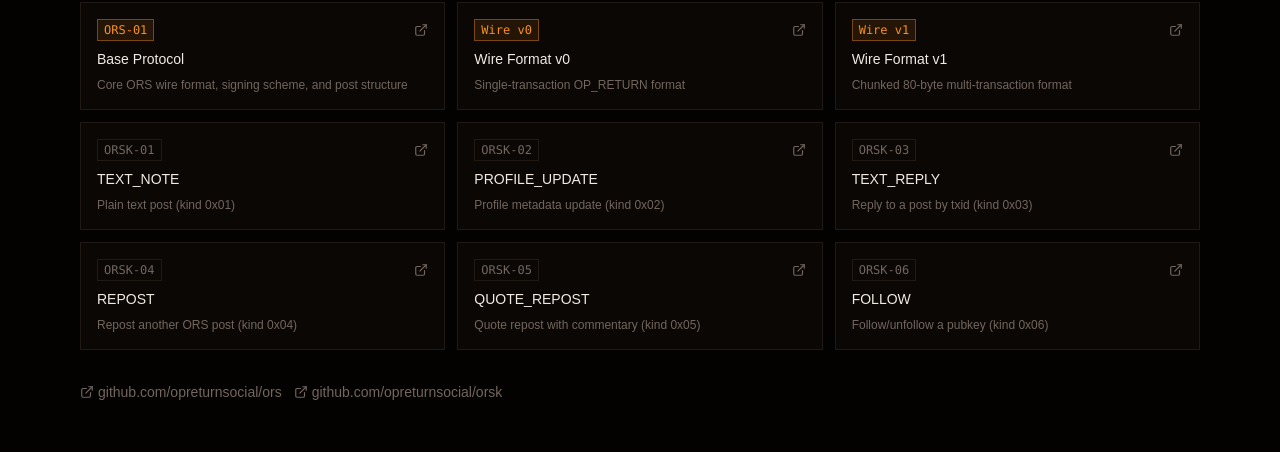
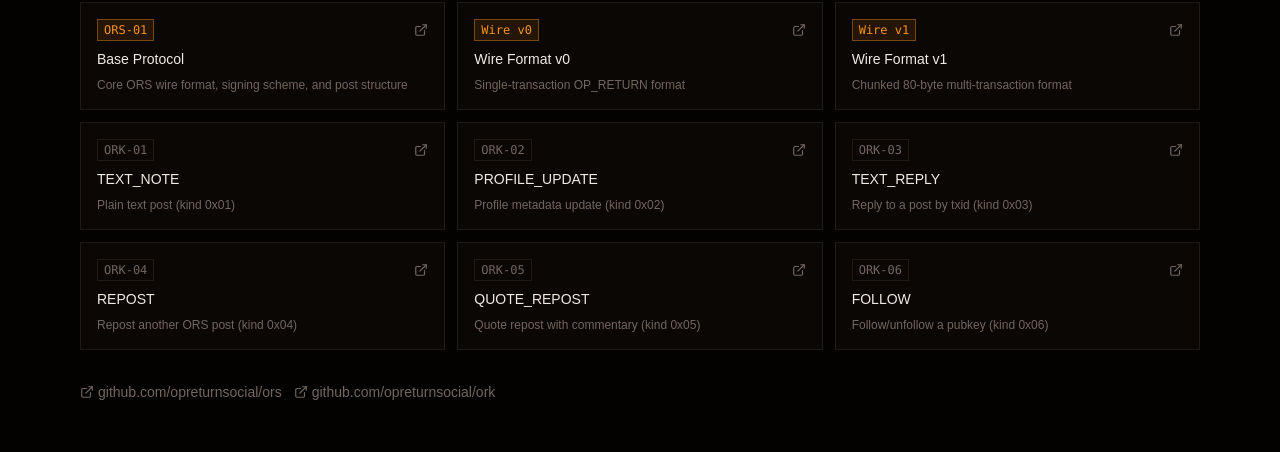
Before and after one commit to opreturnsocial/ors.dev, a React (Vite) app: page / in a window 1280 px wide. Shown: the part 2733-3185 px from the top of the page. Built offline with nearby package versions, Linux system fonts and the light colour scheme.

Commit message:
chore: rename kind registry

```diff
--- a/src/components/SpecLinks.tsx
+++ b/src/components/SpecLinks.tsx
@@ -31,46 +31,46 @@ const specs: SpecLink[] = [
     tag: 'ORS',
   },
   {
-    id: 'ORSK-01',
+    id: 'ORK-01',
     title: 'TEXT_NOTE',
     description: 'Plain text post (kind 0x01)',
-    href: 'https://github.com/opreturnsocial/orsk/blob/master/ORSK-01.md',
-    tag: 'ORSK',
+    href: 'https://github.com/opreturnsocial/ork/blob/master/ORK-01.md',
+    tag: 'ORK',
   },
   {
-    id: 'ORSK-02',
+    id: 'ORK-02',
     title: 'PROFILE_UPDATE',
     description: 'Profile metadata update (kind 0x02)',
-    href: 'https://github.com/opreturnsocial/orsk/blob/master/ORSK-02.md',
-    tag: 'ORSK',
+    href: 'https://github.com/opreturnsocial/ork/blob/master/ORK-02.md',
+    tag: 'ORK',
   },
   {
-    id: 'ORSK-03',
+    id: 'ORK-03',
     title: 'TEXT_REPLY',
     description: 'Reply to a post by txid (kind 0x03)',
-    href: 'https://github.com/opreturnsocial/orsk/blob/master/ORSK-03.md',
-    tag: 'ORSK',
+    href: 'https://github.com/opreturnsocial/ork/blob/master/ORK-03.md',
+    tag: 'ORK',
   },
   {
-    id: 'ORSK-04',
+    id: 'ORK-04',
     title: 'REPOST',
     description: 'Repost another ORS post (kind 0x04)',
-    href: 'https://github.com/opreturnsocial/orsk/blob/master/ORSK-04.md',
-    tag: 'ORSK',
+    href: 'https://github.com/opreturnsocial/ork/blob/master/ORK-04.md',
+    tag: 'ORK',
   },
   {
-    id: 'ORSK-05',
+    id: 'ORK-05',
     title: 'QUOTE_REPOST',
     description: 'Quote repost with commentary (kind 0x05)',
-    href: 'https://github.com/opreturnsocial/orsk/blob/master/ORSK-05.md',
-    tag: 'ORSK',
+    href: 'https://github.com/opreturnsocial/ork/blob/master/ORK-05.md',
+    tag: 'ORK',
   },
   {
-    id: 'ORSK-06',
+    id: 'ORK-06',
     title: 'FOLLOW',
     description: 'Follow/unfollow a pubkey (kind 0x06)',
-    href: 'https://github.com/opreturnsocial/orsk/blob/master/ORSK-06.md',
-    tag: 'ORSK',
+    href: 'https://github.com/opreturnsocial/ork/blob/master/ORK-06.md',
+    tag: 'ORK',
   },
 ];
 
@@ -121,12 +121,12 @@ export default function SpecLinks() {
           <ExternalLink className="h-3.5 w-3.5" /> github.com/opreturnsocial/ors
         </a>
         <a
-          href="https://github.com/opreturnsocial/orsk"
+          href="https://github.com/opreturnsocial/ork"
           target="_blank"
           rel="noopener noreferrer"
           className="text-sm text-muted-foreground hover:text-[#f7931a] flex items-center gap-1 transition-colors"
         >
-          <ExternalLink className="h-3.5 w-3.5" /> github.com/opreturnsocial/orsk
+          <ExternalLink className="h-3.5 w-3.5" /> github.com/opreturnsocial/ork
         </a>
       </div>
     </section>
--- a/src/components/WhatIsORS.tsx
+++ b/src/components/WhatIsORS.tsx
@@ -39,8 +39,8 @@ export default function WhatIsORS() {
             <span className="text-muted-foreground text-sm">pronounced <em>"oars"</em> - like rowing oars</span>
           </div>
           <div className="flex items-center gap-3">
-            <span className="font-mono text-sm border border-border px-2 py-0.5 w-48 text-center inline-block">ORSK Kind Registry</span>
-            <span className="text-muted-foreground text-sm">pronounced <em>"Orsk"</em> - like the Russian city</span>
+            <span className="font-mono text-sm border border-border px-2 py-0.5 w-48 text-center inline-block">ORK Kind Registry</span>
+            <span className="text-muted-foreground text-sm">pronounced <em>"orc"</em> - like the fantasy creature</span>
           </div>
         </div>
       </div>
```
